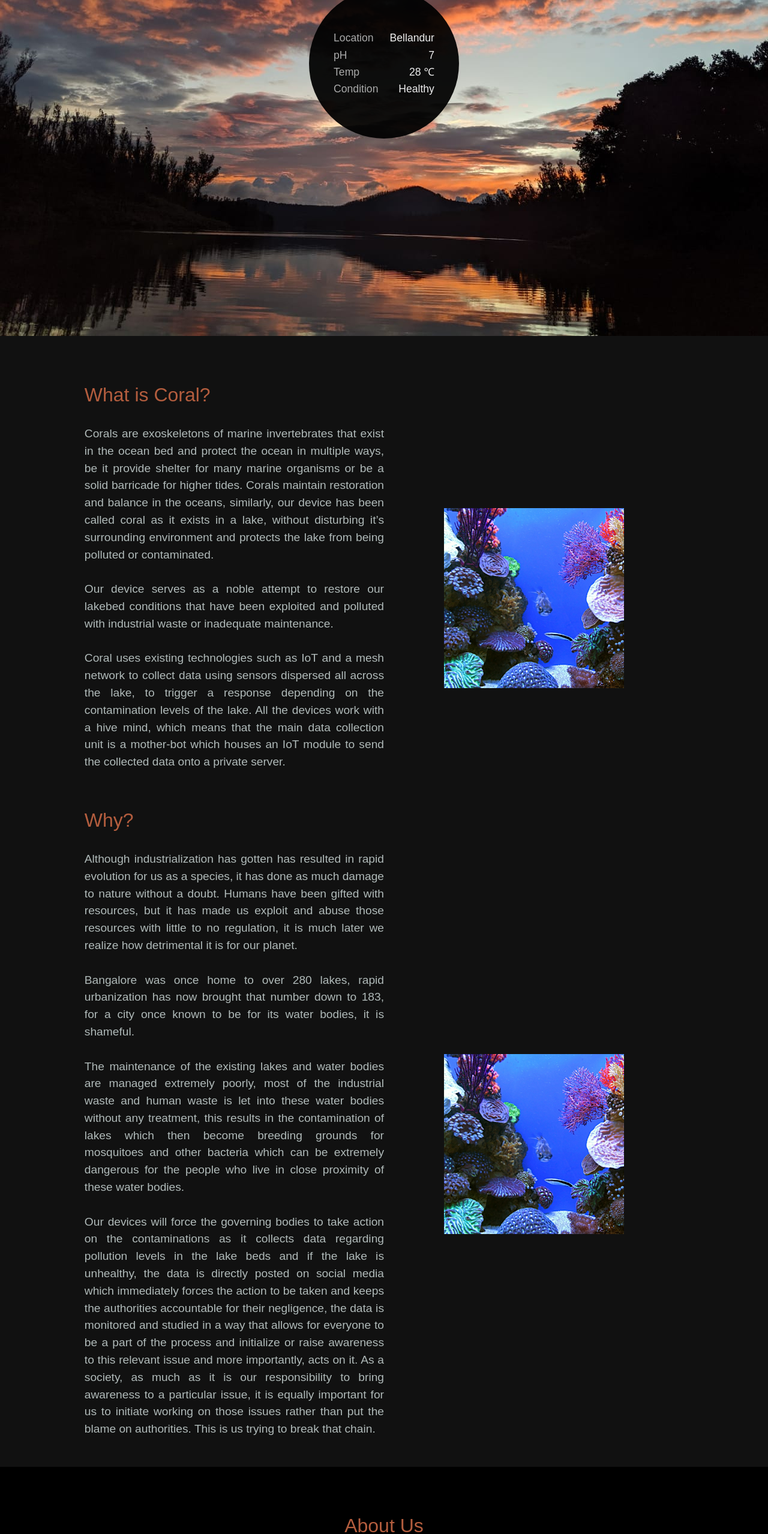
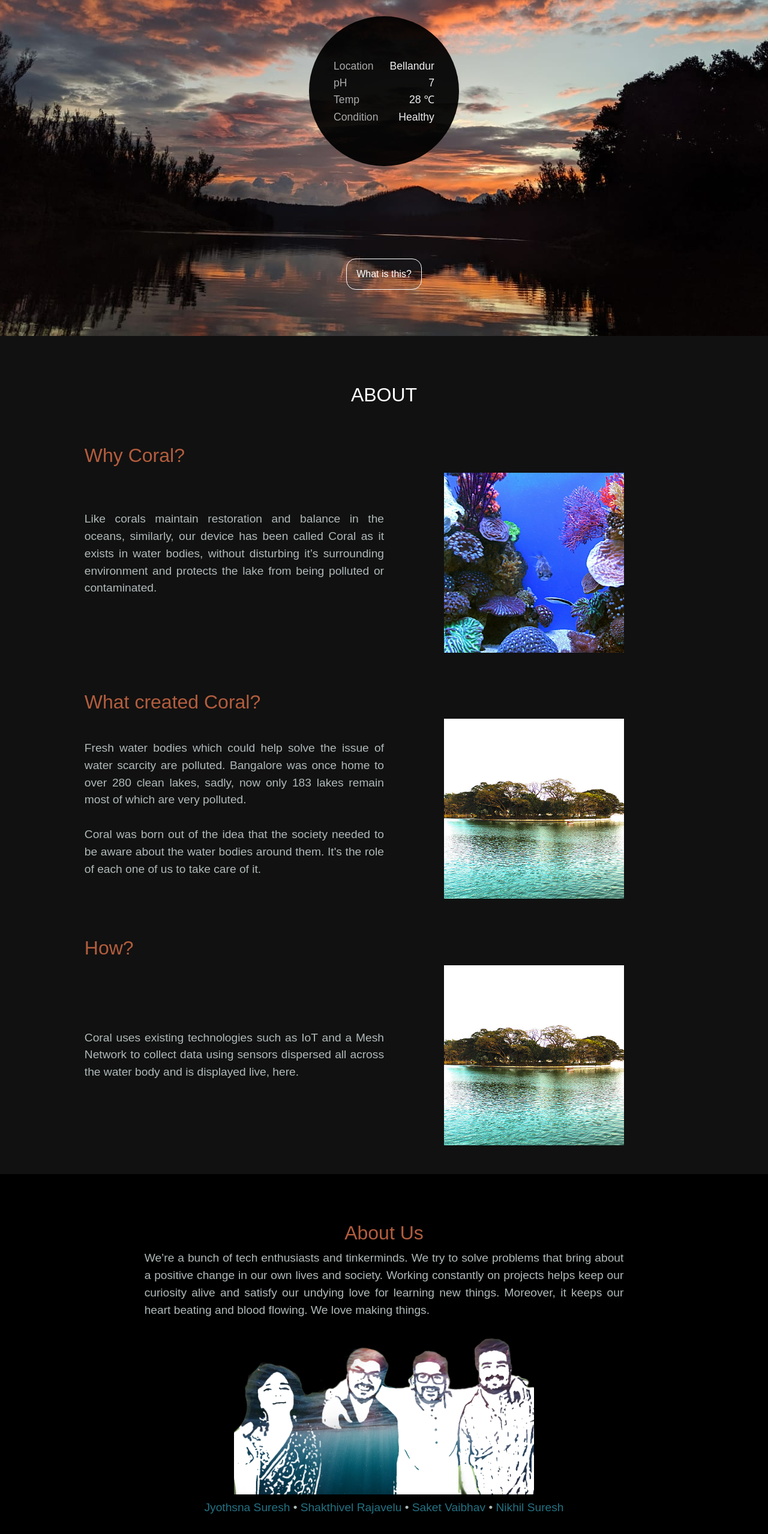
Before and after one commit to CrypticSocket/Coral, a plain HTML site: page index.html in a window 1280 px wide. Shown: the part 240-2797 px from the top of the page at 60% size. Drawn offline with Linux system fonts and the light colour scheme.

Commit message:
Changes to sections

```diff
--- a/index.html
+++ b/index.html
@@ -29,6 +29,7 @@
         <div id="home" class="intro">
             <div class="bg"></div>
             <div class="data">
+                <h1 class="liveText">Live Water Body Stats</h1>
                 <div class="card">
                     <table>
                         <tr>
@@ -49,28 +50,40 @@
                         </tr>
                     </table>
                 </div>
-                <div><br><br><br><br><br><br></div>
+                <a href="#statsExp" class="btn">What is this?</a>
             </div>
         </div>
         <div id="About">
             <div class="eighty">
-                <h2 class="secHeading">What is Coral?</h2>
+
+                <h2 class="priHeading center">About</h2>
+                <h2 class="secHeading">Why Coral?</h2>
                 <div class="linear">
-                    <p class="genText">Corals are exoskeletons of marine invertebrates that exist in the ocean bed and protect the ocean in multiple ways, be it provide shelter for many marine organisms or be a solid barricade for higher tides. Corals maintain restoration and balance in the oceans, similarly, our device has been called coral as it exists in a lake, without disturbing it’s surrounding environment and protects the lake from being polluted or contaminated. <br><br>
-                    Our device serves as a noble attempt to restore our lakebed conditions that have been exploited and polluted with industrial waste or inadequate maintenance.
+                    <p class="genText">Like corals maintain restoration and balance in the oceans, similarly, our device has been called Coral as it exists in water bodies, without disturbing it’s surrounding environment and protects the lake from being polluted or contaminated.
                     <br>
                     <br>
-                    Coral uses existing technologies such as IoT and a mesh network to collect data using sensors dispersed all across the lake, to trigger a response depending on the contamination levels of the lake. All the devices work with a hive mind, which means that the main data collection unit is a mother-bot which houses an IoT module to send the collected data onto a private server.</p>
+                    <!-- Coral uses existing technologies such as IoT and a mesh network to collect data using sensors dispersed all across the lake, to trigger a response depending on the contamination levels of the lake. All the devices work with a hive mind, which means that the main data collection unit is a mother-bot which houses an IoT module to send the collected data onto a private server. -->
+                </p>
                     <img src="./images/aquarium-1360326-640x480.jpg" alt="" class="coralImg">
                 </div>
 
-                <h2 class="secHeading">Why?</h2>
+                <h2 class="secHeading">What created Coral?</h2>
                 <div class="linear">
-                    <p class="genText">Although industrialization has gotten has resulted in rapid evolution for us as a species, it has done as much damage to nature without a doubt. Humans have been gifted with resources, but it has made us exploit and abuse those resources with little to no regulation, it is much later we realize how detrimental it is for our planet.<br> <br>
-                    Bangalore was once home to over 280 lakes, rapid urbanization has now brought that number down to 183, for a city once known to be for its water bodies, it is shameful.<br><br>
-                    The maintenance of the existing lakes and water bodies are managed extremely poorly, most of the industrial waste and human waste is let into these water bodies without any treatment, this results in the contamination of lakes which then become breeding grounds for mosquitoes and other bacteria which can be extremely dangerous for the people who live in close proximity of these water bodies.<br><br>
-                    Our devices will force the governing bodies to take action on the contaminations as it collects data regarding pollution levels in the lake beds and if the lake is unhealthy, the data is directly posted on social media which immediately forces the action to be taken and keeps the authorities accountable for their negligence, the data is monitored and studied in a way that allows for everyone to be a part of the process and initialize or raise awareness to this relevant issue and more importantly, acts on it.   As a society, as much as it is our responsibility to bring awareness to a particular issue, it is equally important for us to initiate working on those issues rather than put the blame on authorities. This is us trying to break that chain.</p>
-                    <img src="./images/aquarium-1360326-640x480.jpg" alt="" class="coralImg">
+                    <p class="genText">
+                    Fresh water bodies which could help solve the issue of water scarcity are polluted. Bangalore was once home to over 280 clean lakes, sadly, now only 183 lakes remain most of which are very polluted.
+                    <br><br>
+                    Coral was born out of the idea that the society needed to be aware about the water bodies around them. It's the role of each one of us to take care of it.
+                    <!-- The maintenance of the existing lakes and water bodies are managed extremely poorly, most of the industrial waste and human waste is let into these water bodies without any treatment, this results in the contamination of lakes which then become breeding grounds for mosquitoes and other bacteria which can be extremely dangerous for the people who live in close proximity of these water bodies.<br><br> -->
+                    <!-- Our devices will force the governing bodies to take action on the contaminations as it collects data regarding pollution levels in the lake beds and if the lake is unhealthy, the data is directly posted on social media which immediately forces the action to be taken and keeps the authorities accountable for their negligence, the data is monitored and studied in a way that allows for everyone to be a part of the process and initialize or raise awareness to this relevant issue and more importantly, acts on it.   As a society, as much as it is our responsibility to bring awareness to a particular issue, it is equally important for us to initiate working on those issues rather than put the blame on authorities. This is us trying to break that chain. -->
+                </p>
+                    <img src="./images/ulsoor.jpg" alt="" class="coralImg">
+                </div>
+                <h2 class="secHeading">How?</h2>
+                <div class="linear">
+                    <p class="genText">
+                        Coral uses existing technologies such as IoT and a Mesh Network to collect data using sensors dispersed all across the water body and is displayed live, here.
+                    </p>
+                    <img src="./images/ulsoor.jpg" alt="" class="coralImg">
                 </div>
             </div>
         </div>
@@ -78,11 +91,12 @@
             <div class="eighty">
                 <h2 class="secHeading center">About Us</h2>
                 <p class="genText eighty">
-                    Our team has four members, namely, <a href="http://" class="name">Jyothsna Suresh</a>, <a href="http://" class="name">Nikhil Suresh</a>, <a href="http://" class="name">Saket Vaibhav</a> and <a href="http://" class="name">Shakthivel Rajavelu</a>.
-                </p>
-                <p class="genText eighty">
                     We’re a bunch of tech enthusiasts and tinkerminds. We try to solve problems that bring about a positive change in our own lives and society.
                     Working constantly on projects helps keep our curiosity alive and satisfy our undying love for learning new things. Moreover, it keeps our heart beating and blood flowing. We love making things.
+                </p>
+                <img src="./images/team.png" alt="team image" class="teamimg eighty">
+                <p class="caption center">
+                    <a href="http://" class="name">Jyothsna Suresh</a> &#8226 <a href="http://" class="name">Shakthivel Rajavelu</a> &#8226 <a href="http://" class="name">Saket Vaibhav</a> &#8226 <a href="http://" class="name">Nikhil Suresh</a>
                 </p>
             </div>
         </div>
--- a/main.css
+++ b/main.css
@@ -111,17 +111,25 @@ nav{
 .data{
     display: flex;
     flex-direction: column;
+    align-items: center;
+    justify-content: space-around;
     height: 100vh;
+}
+
+.liveText{
+    /* padding-top: 2em; */
+    font-family: var(--fontLargerText);
+    color: var(--colorLighter);
 }
 
 .card{
     display: flex;
     flex-direction: column;
-    justify-content: center;
+    /* justify-content: center; */
     width: 250px;
     height: 250px;
     background-color: #000000EE;
-    margin: auto;
+    /* margin: auto; */
     color: #AAA;
     padding: 1em;
     font-size: 1.1em;
@@ -141,6 +149,23 @@ nav{
     color: #EEE;
 }
 
+.btn{
+    /* width: 10em; */
+    color: white;
+    padding: 1em;
+    border: 1px solid white;
+    background-color: #3333;
+    font-family: var(--fontSmallText);
+    border-radius: 1em;
+    transition: background-color 0.5s ease-in;
+}
+
+.btn:hover{
+    background-color: #B0BAB9;
+    color: black;
+    opacity: 0.7;
+}
+
     /* About */
 #About{
     min-height: 100vh;
@@ -157,14 +182,23 @@ nav{
     text-align: center;
 }
 
+.priHeading{
+    font-size: 2em;
+    font-family: var(--fontLargerText);
+    /* color: var(--colorLighterLess); */
+    color: white;
+    font-weight: normal;
+    padding: 2em 0 0em 0;
+    text-transform: uppercase;
+}
+
 .secHeading{
     font-size: 2em;
     font-family: var(--fontLargerText);
     /* color: var(--colorLighterLess); */
     color: #B35D3E;
     font-weight: normal;
-    padding: 2em 0 1em 0;
-    padding-bottom: 1em;
+    padding: 2em 0 0.3em 0;
 }
 
 .linear{
@@ -172,6 +206,7 @@ nav{
     grid-template-columns: 50% 50%;
     /* grid-gap: 2em; */
     justify-items: center ;
+    align-items: center;
 }
 
 .genText{
@@ -198,15 +233,29 @@ nav{
 }
 
 .name{
-    color: rgb(0, 140, 255);
-    text-decoration: underline;
+    color: #237283;
     transition: background-color 0.5s ease;
 }
 
 .name:hover{
-    background-color: rgb(0, 140, 255);
+    background-color: #013444;
     text-decoration: none;
     color: white;
+}
+
+.teamimg{
+    padding: 2em 0 0.5em 0;
+    display: flex;
+    width: 500px;
+    align-items: center;
+}
+
+.caption{
+    font-size: 1.2em;
+    line-height: 1.5em;
+    /* color: var(--colorLighter); */
+    color: #B0BAB9;
+    font-family: var(--fontSmallText);
 }
 
 @media screen and (max-width:768px)
```
Also changed, not shown: images/team.png (added), images/ulsoor.jpg (added).
